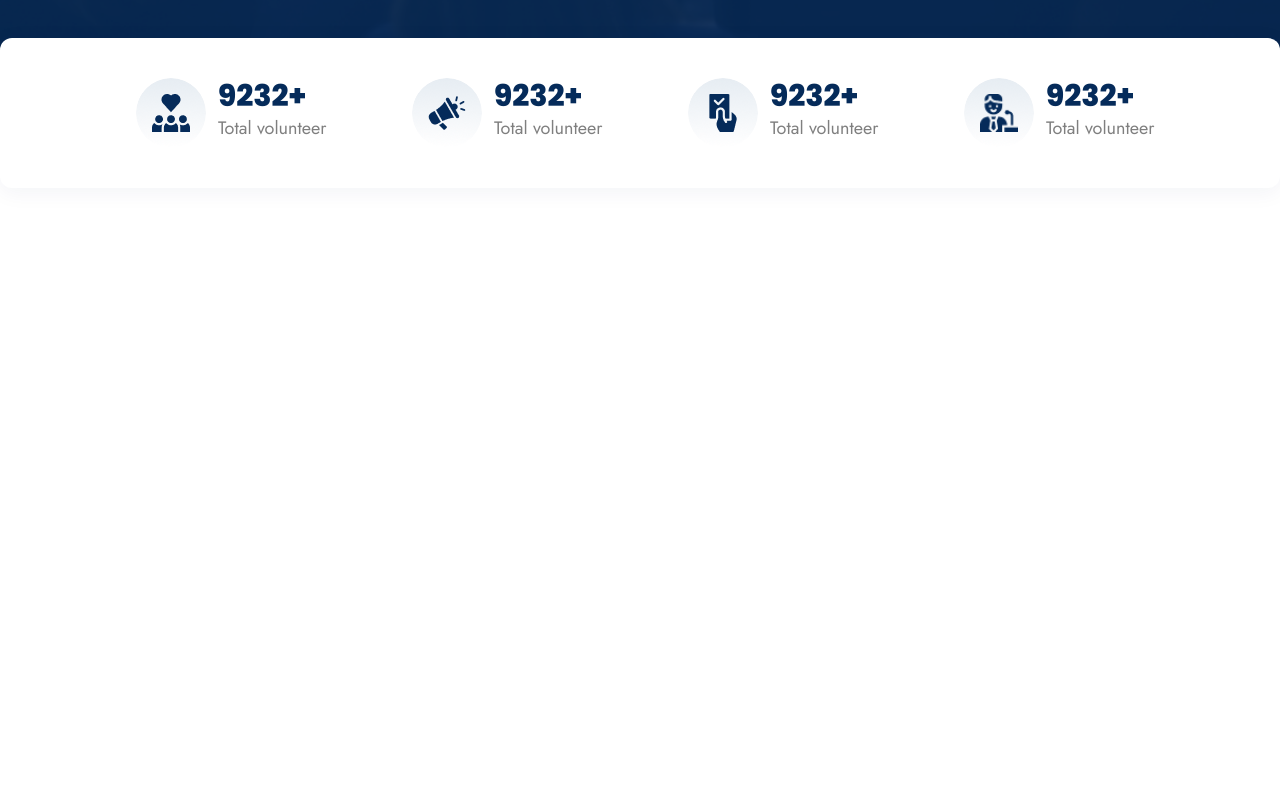
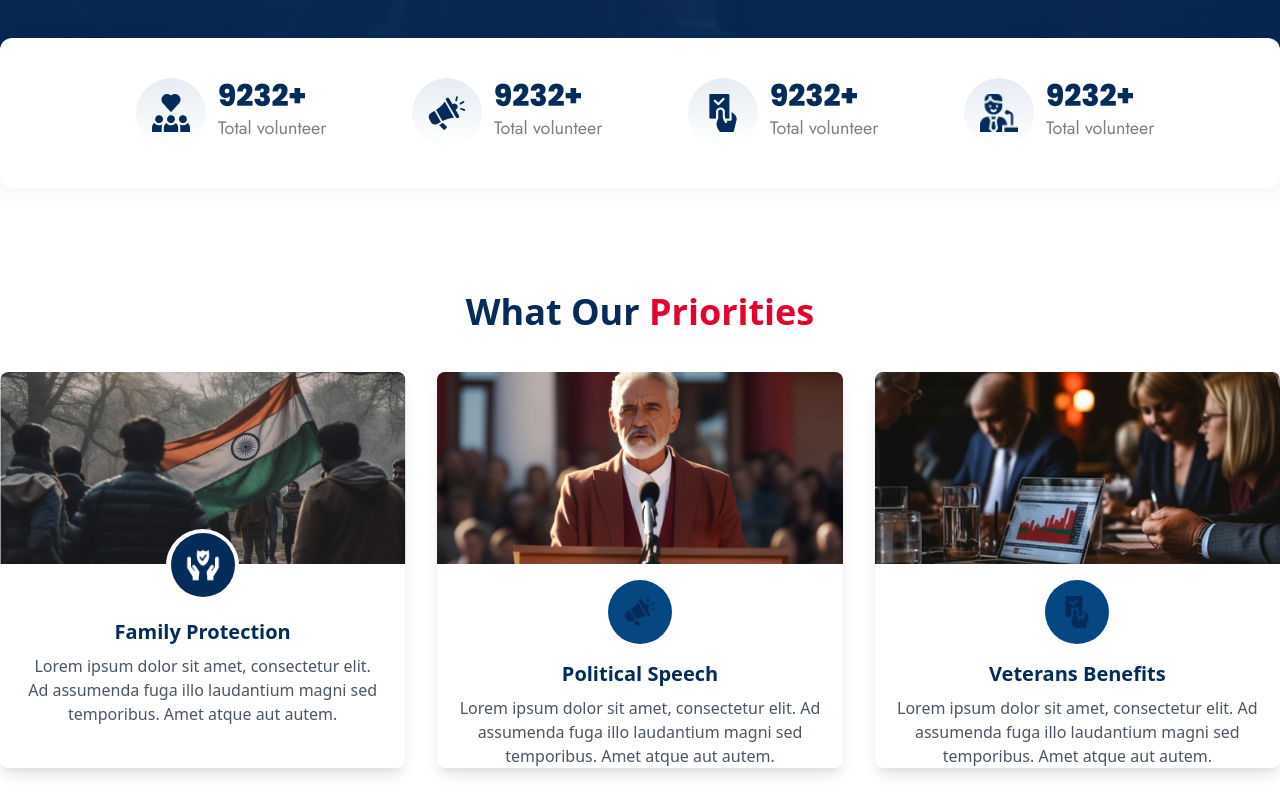
Before and after one commit to akshar811/Politician-website, a plain HTML site: page pages/Home.html in a window 1280 px wide. Shown: the part 3762-4562 px from the top of the page. Before the commit the page ends 4014 px from the top, so only its background shows below. Drawn offline with nearby package versions, Linux system fonts and the light colour scheme.

Commit message:
priorities section

```diff
--- a/pages/Home.html
+++ b/pages/Home.html
@@ -456,6 +456,67 @@
         </div>
     </section>
 
+    <!-- What Our Priorities  -->
+     <section>
+        <div class="container mx-auto md:mb-8 ">
+            <!-- Title -->
+            <h2 class="text-3xl sm:text-4xl font-semibold text-center text-[#052B5A] md:pt-10">
+                What Our <span class="text-[#E3042E]">Priorities</span>
+            </h2>
+
+
+            <!-- Card Grid -->
+            <div class="grid gap-8 mt-10 sm:grid-cols-2 lg:grid-cols-3">
+                <!-- Card 1 -->
+                <div class="bg-white rounded-lg shadow-lg">
+                    <img src="../images/sec-6.1.jpg" alt="Family Protection" class="rounded-t-lg w-full h-48 object-cover scale-x-[-1]">
+                    <div class="mt-4 flex justify-center md:mt-[-35px]">
+                        <div class="w-[73px] h-[73px] rounded-full bg-white flex items-center justify-center z-10">
+                            <div class="w-16 h-16 rounded-full bg-[#052B5A] flex items-center justify-center">
+                                <img src="../images/icon-5.png" alt="Icon" class="w-10 h-10 ">
+                            </div>
+                        </div>
+
+                    </div>
+                   <div class="px-6">
+                    <h3 class="text-xl font-semibold text-center mt-4 text-[#052B5A]">Family Protection</h3>
+                    <p class="text-gray-600 text-center mt-2">
+                        Lorem ipsum dolor sit amet, consectetur elit. Ad assumenda fuga illo laudantium magni sed temporibus. Amet atque aut autem.
+                    </p>
+                   </div>
+                </div>
+
+                <!-- Card 2 -->
+                <div class="bg-white rounded-lg shadow-lg">
+                    <img src="../images/sec-6.2.jpg" alt="Political Speech" class="rounded-t-lg w-full h-48 object-cover">
+                    <div class="mt-4 flex justify-center">
+                        <div class="w-16 h-16 rounded-full bg-[#064681] flex items-center justify-center">
+                            <img src="../images/icon-2.png" alt="Icon" class="w-8 h-8">
+                        </div>
+                    </div>
+                    <h3 class="text-xl font-semibold text-center mt-4 text-[#052B5A]">Political Speech</h3>
+                    <p class="text-gray-600 text-center mt-2">
+                        Lorem ipsum dolor sit amet, consectetur elit. Ad assumenda fuga illo laudantium magni sed temporibus. Amet atque aut autem.
+                    </p>
+                </div>
+
+                <!-- Card 3 -->
+                <div class="bg-white rounded-lg shadow-lg">
+                    <img src="../images/sec-6.3.jpg" alt="Veterans Benefits" class="rounded-t-lg w-full h-48 object-cover">
+                    <div class="mt-4 flex justify-center">
+                        <div class="w-16 h-16 rounded-full bg-[#064681] flex items-center justify-center">
+                            <img src="../images/icon-3.png" alt="Icon" class="w-8 h-8">
+                        </div>
+                    </div>
+                    <h3 class="text-xl font-semibold text-center mt-4 text-[#052B5A]">Veterans Benefits</h3>
+                    <p class="text-gray-600 text-center mt-2">
+                        Lorem ipsum dolor sit amet, consectetur elit. Ad assumenda fuga illo laudantium magni sed temporibus. Amet atque aut autem.
+                    </p>
+                </div>
+            </div>
+        </div>
+     </section>
+
 </body>
 
 </html>
```
Also changed, not shown: images/icon-5.png (added), images/sec-6.1.jpg (added), images/sec-6.2.jpg (added), images/sec-6.3.jpg (added).
